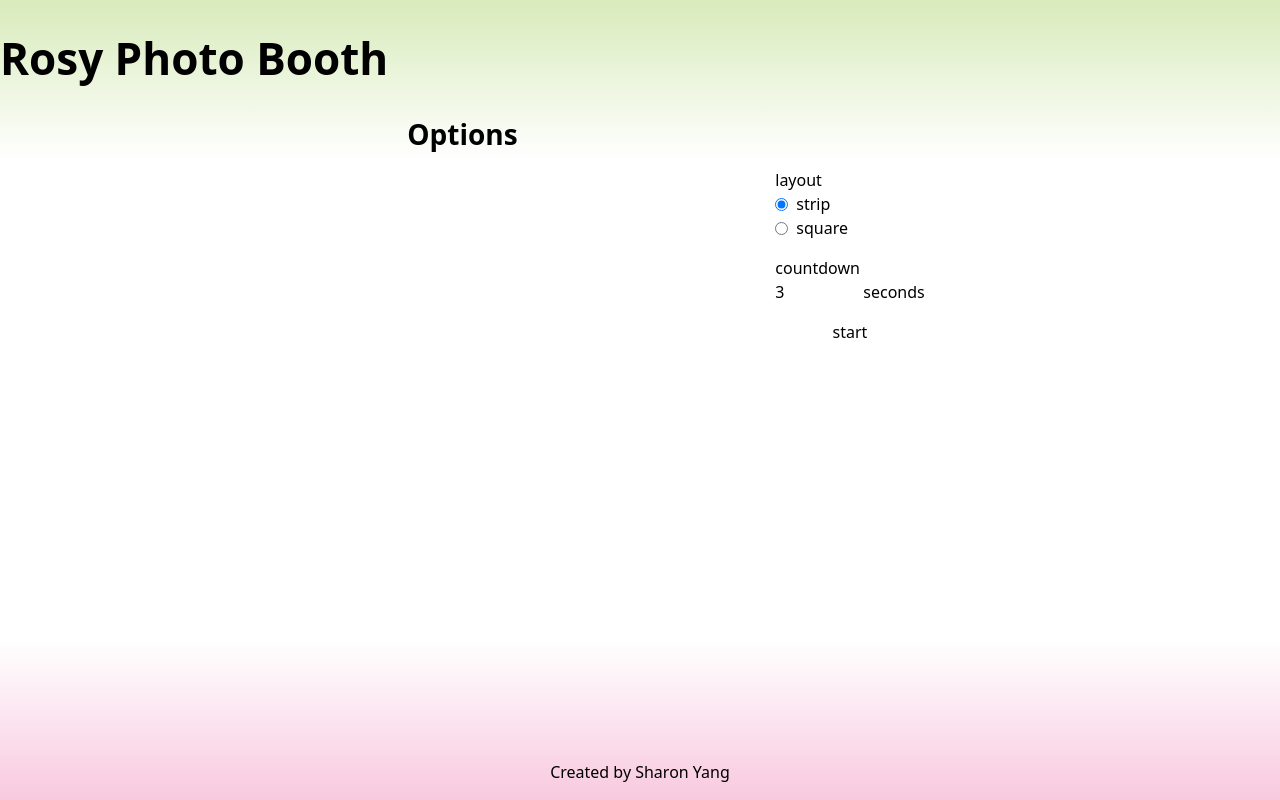
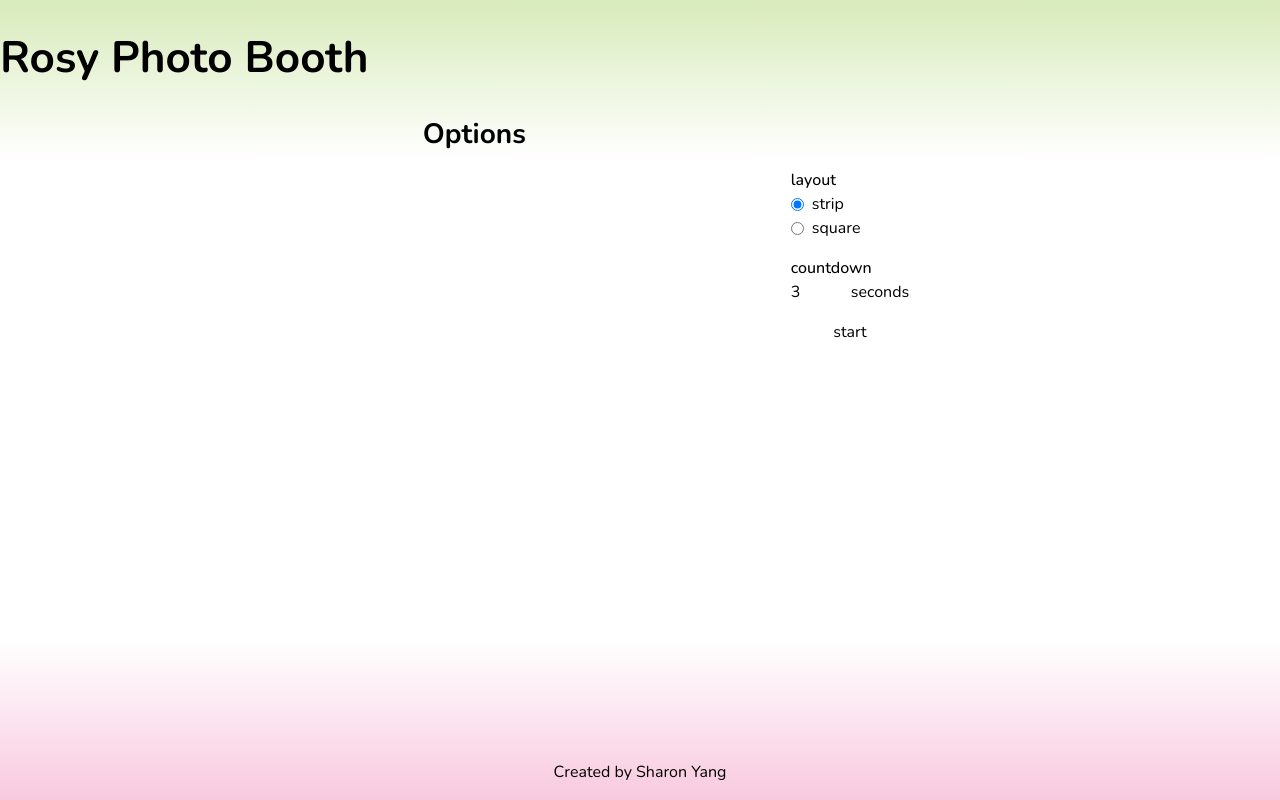
Before and after one commit to sharonyang16/rosy-photo-booth, a Next.js app: page / in a window 1280 px wide. Built offline with nearby package versions, Linux system fonts and the light colour scheme; no server answers.

Commit message:
Review cleanup

```diff
--- a/src/app/globals.css
+++ b/src/app/globals.css
@@ -24,4 +24,5 @@ body {
     rgba(216, 235, 187, 1) 100%
   );
   color: var(--foreground);
+  font-family: "Nunito", "Nunito Sans", Arial, Helvetica, sans-serif;
 }
--- a/src/components/Layout/PageLayout.tsx
+++ b/src/components/Layout/PageLayout.tsx
@@ -4,6 +4,7 @@ type PageLayoutProps = {
   pageHeading: string;
   children: React.ReactNode;
 };
+
 const PageLayout = ({ pageHeading, children }: PageLayoutProps) => {
   return (
     <div className="flex flex-col gap-4">
--- a/src/components/base/RadioButton.tsx
+++ b/src/components/base/RadioButton.tsx
@@ -6,6 +6,7 @@ type RadioButtonProps = {
   checked: boolean;
   onChange: (e: React.ChangeEvent<HTMLInputElement>) => void;
 };
+
 const RadioButton = ({ label, value, checked, onChange }: RadioButtonProps) => {
   return (
     <label className="flex items-center gap-2">
--- a/src/components/pages/CustomizePage/CustomizePage.tsx
+++ b/src/components/pages/CustomizePage/CustomizePage.tsx
@@ -1,7 +1,7 @@
 import RadioButton from "@/components/base/RadioButton";
 import Typography from "@/components/base/Typography";
 import PageLayout from "@/components/Layout/PageLayout";
-import StripLayout from "@/components/StripLayout";
+import StripLayout from "@/components/StripLayout/StripLayout";
 import { useCustomize } from "@/hooks/useCustomize";
 import {
   BACKGROUND_COLORS,
--- a/src/components/pages/SelectPage/DroppableImage.tsx
+++ b/src/components/pages/SelectPage/DroppableImage.tsx
@@ -1,4 +1,5 @@
 import { useDroppable } from "@dnd-kit/core";
+import Typography from "@/components/base/Typography";
 
 type DroppableImageProps = {
   id: string;
@@ -20,7 +21,7 @@ const DroppableImage = ({ id, src, className }: DroppableImageProps) => {
         // eslint-disable-next-line @next/next/no-img-element
         <img src={src} alt="droppable image" />
       ) : (
-        <div>{isOver ? "Drop Here!" : "No Image Selected"}</div>
+        <Typography>{isOver ? "Drop Here!" : "No Image Selected"}</Typography>
       )}
     </div>
   );
--- a/src/components/pages/SelectPage/SelectPage.tsx
+++ b/src/components/pages/SelectPage/SelectPage.tsx
@@ -2,7 +2,7 @@ import { Layout, PhotoboothState } from "@/types/photobooth";
 import { DndContext, DragEndEvent } from "@dnd-kit/core";
 import DraggableImage from "./DraggableImage";
 import DroppableImage from "./DroppableImage";
-import StripLayout from "@/components/StripLayout";
+import StripLayout from "@/components/StripLayout/StripLayout";
 import { layoutToImgClass } from "@/types/constants";
 import PageLayout from "@/components/Layout/PageLayout";
 
```
Also changed, not shown: src/components/StripLayout/StripLayout.tsx (renamed from src/components/StripLayout.tsx).
